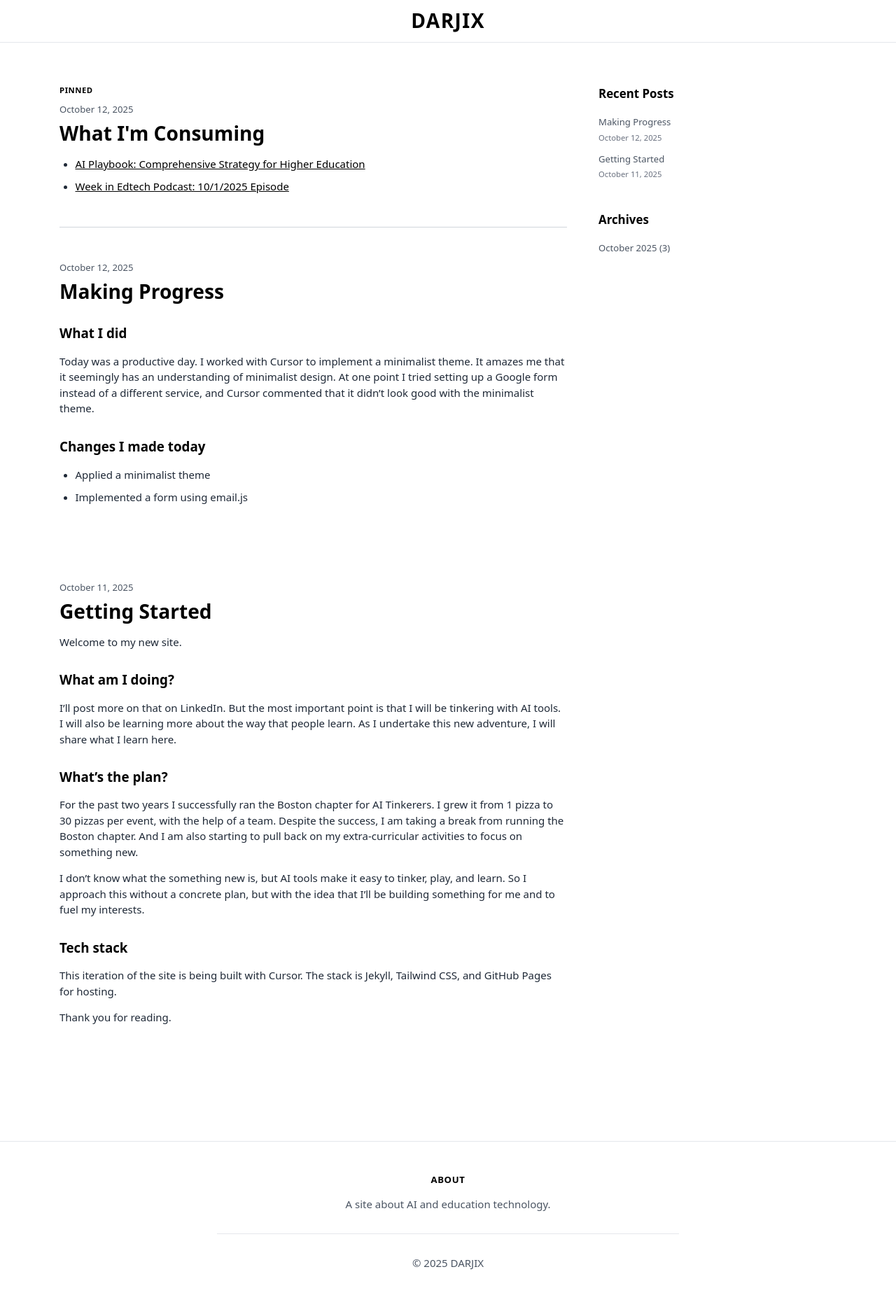
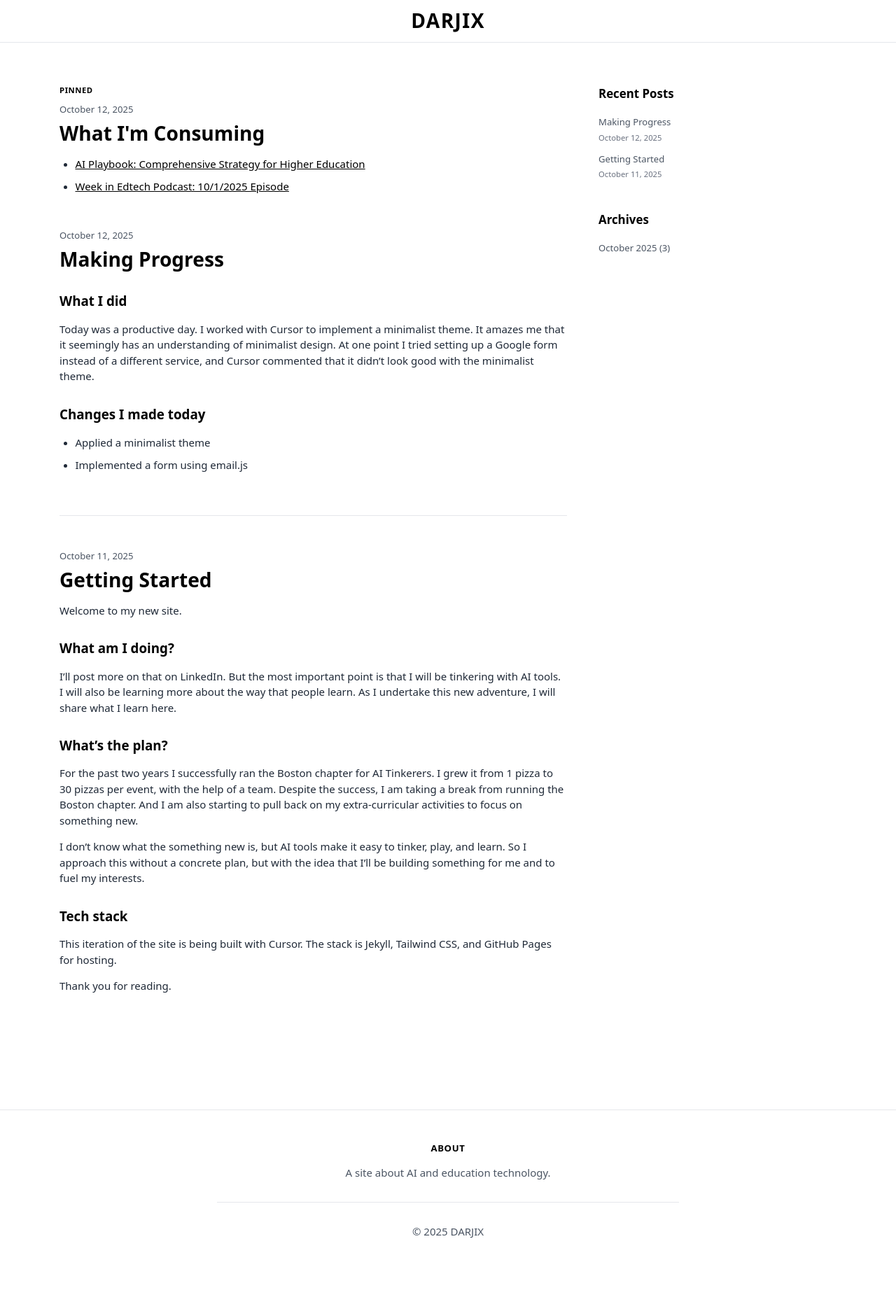
Before and after one commit to saldarji/darjix, a Jekyll site: the page built from index.html, in a window 1280 px wide. Shown: the whole page at 70% size. Built offline with Jekyll 4.4.1, drawn with Linux system fonts in a browser that asks for light colours; after the commit the page ends 1815 px from its top, so only the background shows below that.

Commit message:
Remove pinned/regular separator, add borders between posts except last

```diff
--- a/index.html
+++ b/index.html
@@ -30,15 +30,10 @@ title: Home
           </article>
           {% endfor %}
 
-          <!-- Divider between pinned and regular posts -->
-          {% if pinned_posts.size > 0 %}
-          <hr class="border-t-2 border-gray-300 my-12">
-          {% endif %}
-
           <!-- Regular Posts -->
           {% assign regular_posts = site.posts | where: "pinned", nil %}
           {% for post in regular_posts %}
-          <article class="pb-12">
+          <article class="{% unless forloop.last %}border-b border-gray-200 {% endunless %}pb-12">
             <time class="text-sm text-gray-600" datetime="{{ post.date | date_to_xmlschema }}">
               {{ post.date | date: "%B %d, %Y" }}
             </time>
```
